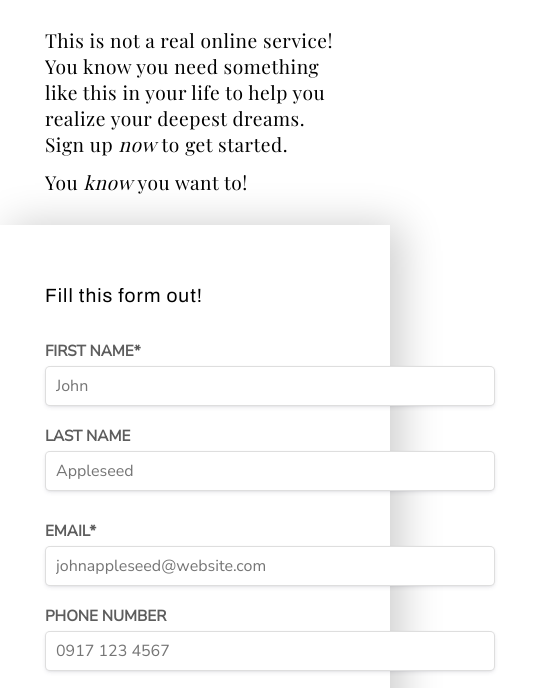
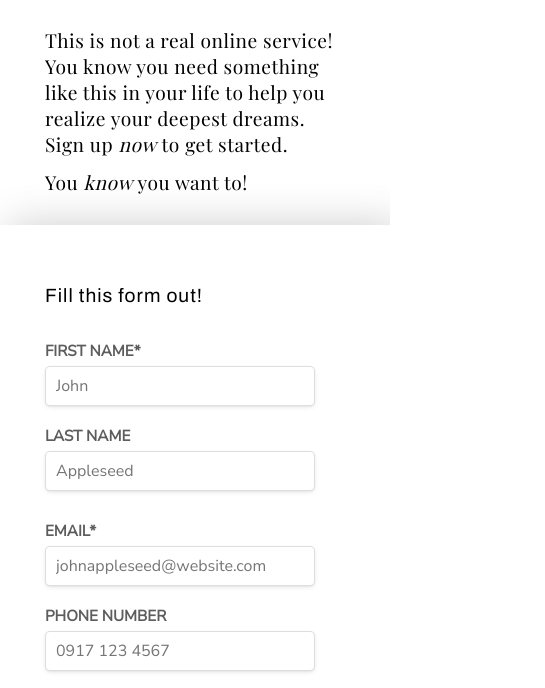
Before and after one commit to renchester/top-sign-up-form, a plain HTML site: page index.html in a window 390 px wide. Shown: the part 153-841 px from the top of the page, 545 px wide, since content can reach past the window. Drawn offline with nearby package versions, Linux system fonts and the light colour scheme.

Commit message:
Fix form styles for larger screens

```diff
--- a/style.css
+++ b/style.css
@@ -135,7 +135,7 @@
   display: flex;
   gap: 45px;
   padding: 10px 0;
-  width: clamp(500px, 100%, 1500px);
+  width: clamp(200px, 100%, 1500px);
 }
 
 .form fieldset:last-child {
```
